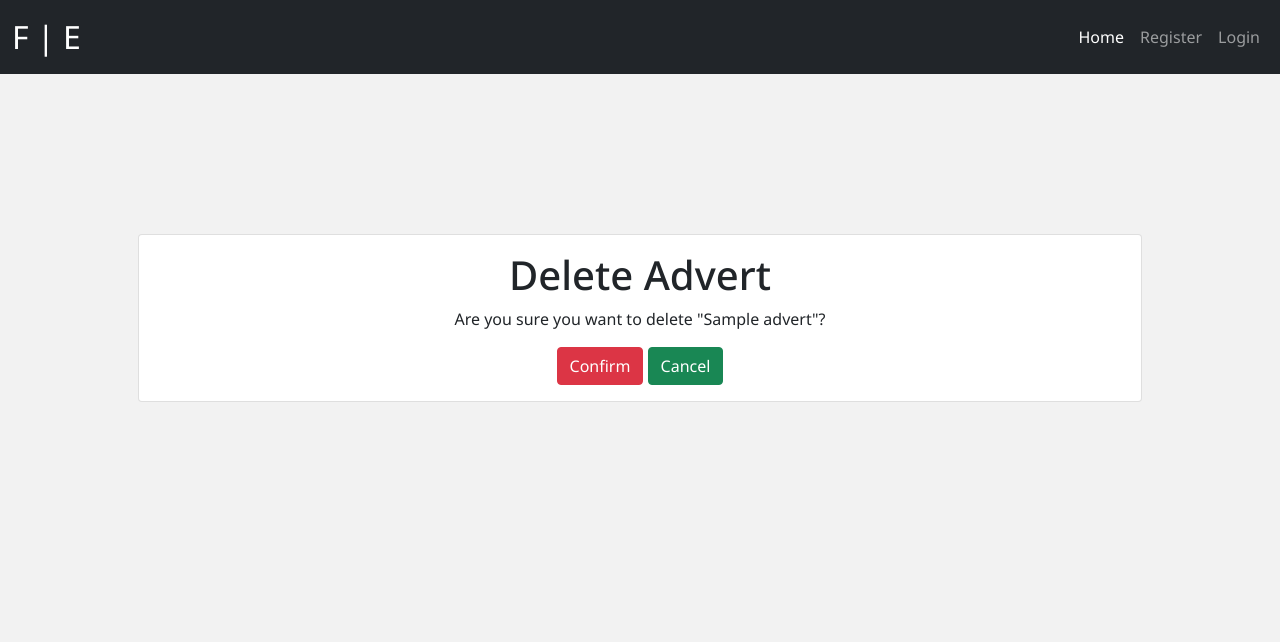
After one commit to Code-Institute-Submissions/Johnathonanon-project-4_JulyResub, a Django app: a page that uses templates/delete_advert.html in a window 1280 px wide. The commit adds this page. Shown: the top 642 px of the page. Run offline with Django 3.2, Linux system fonts and the light colour scheme; tables that the repository leaves empty hold one stand-in row (values such as "Sample post"); some libraries are stand-ins or nearby versions.

Commit message:
Fix broken create, update, and delete forms and html

```diff
--- a/firearmexchange/urls.py
+++ b/firearmexchange/urls.py
@@ -14,13 +14,14 @@ Including another URLconf
     2. Add a URL to urlpatterns:  path('blog/', include('blog.urls'))
 """
 from django.contrib import admin
+from django.urls import path, include
 from django.contrib.staticfiles.storage import staticfiles_storage
-from django.urls import path, include
 from django.views.generic.base import RedirectView
+
 
 urlpatterns = [
     path('admin/', admin.site.urls),
-    path('', include('main.urls'), name='main_urls'),
+    path("", include("main.urls"), name="main-urls"),
     path(
         "favicon.ico",
         RedirectView.as_view(url=staticfiles_storage.url("favicon.ico")),
--- a/main/forms.py
+++ b/main/forms.py
@@ -14,4 +14,4 @@ class AdvertForm(forms.ModelForm):
         Meta Class
         """
         model = Advert
-        fields = ['title', 'type', 'featured_image', 'item_make', 'item_model', 'condition', 'calibre', 'price', 'description', 'contact_details', 'seller']
+        fields = ['title', 'type', 'featured_image', 'item_make', 'item_model', 'condition', 'calibre', 'price', 'description', 'contact_details']
--- a/main/urls.py
+++ b/main/urls.py
@@ -1,10 +1,14 @@
+"""
+Main URL config
+"""
 from django.urls import path
 from . import views
-
 
 urlpatterns = [
     path('', views.AdvertList.as_view(), name='home'),
     path('my_adverts/', views.MyAdvertList.as_view(), name='my_adverts'),
     path('post_advert/', views.PostAdvert.as_view(), name='post_advert'),
+    path('<slug>_edit_advert/', views.UpdateAdvert.as_view(), name='edit_advert'),
+    path('<slug>/delete_advert', views.DeleteAdvert.as_view(), name='delete_advert'),
     path('<slug:slug>/', views.AdvertInfo.as_view(), name='advert_info'),
 ]
--- a/main/views.py
+++ b/main/views.py
@@ -1,9 +1,10 @@
 """
 Imports
 """
+from django.urls import reverse_lazy
 from django.shortcuts import render, get_object_or_404, redirect
 from django.views import generic, View
-from django.views.generic.edit import CreateView
+from django.views.generic.edit import CreateView, UpdateView, DeleteView
 from .models import Advert
 from .forms import AdvertForm
 
@@ -40,15 +41,31 @@ class PostAdvert(CreateView):
     model = Advert
     form_class = AdvertForm
     template_name = 'post_advert.html'
-    success_url = 'home'
+    success_url = reverse_lazy('home')
 
-    def post(self, request, *args, **kwargs):
-        print("processing form")
-        form = self.form_class(request.POST)
-        if form.is_valid():
-            print("about to save form")
-            form.save()
-        return redirect('home')
+    def form_valid(self, form):
+        form.instance.seller = self.request.user
+        return super().form_valid(form)
+
+
+class UpdateAdvert(UpdateView):
+    """
+    Allows user to edit an advert
+    """
+    model = Advert
+    form_class = AdvertForm
+    template_name = 'edit_advert.html'
+    success_url = reverse_lazy('home')
+
+
+class DeleteAdvert(DeleteView):
+    """
+    Allows user to delete an advert
+    """
+    model = Advert
+    form_class = AdvertForm
+    template_name = 'delete_advert.html'
+    success_url = reverse_lazy('home')
 
 
 class MyAdvertList(generic.ListView):
--- a/templates/account/logout.html
+++ b/templates/account/logout.html
@@ -18,6 +18,7 @@
         <input type="hidden" name="{{ redirect_field_name }}" value="{{ redirect_field_value }}"/>
         {% endif %}
         <button class="btn btn-danger" type="submit">{% trans 'Sign Out' %}</button>
+        <a href="/" class="btn btn-success">Cancel</a>
       </form>
     </div>
   </div>
--- /dev/null
+++ b/templates/delete_advert.html
@@ -0,0 +1,18 @@
+{% extends "base.html" %}
+
+{% block content %}
+
+<div class="container-fluid">
+  <div class="card signin-card offset-md-2">
+    <div class="card-body">
+      <h1>Delete Advert </h1>
+      <form method="post">{% csrf_token %}
+	    <p>Are you sure you want to delete "{{ advert.title }}"?</p>
+      <input type="submit" class="btn btn-danger" value="Confirm">
+      <a href="/" class="btn btn-success">Cancel</a>
+      </form>
+    </div>
+  </div>
+</div>
+
+{% endblock %}
--- a/templates/my_adverts.html
+++ b/templates/my_adverts.html
@@ -23,7 +23,8 @@
                       <p class="card-text ad-description">{{ advert.description }}</p>
                       <p class="card-text"><small class="text-muted">Advert created: {{ advert.created_on }}</small>
                       </p>
-                      <a href="#" class="btn btn-outline-dark">Edit Advert</a>
+                      <a href="{% url 'edit_advert' advert.slug %}" class="btn btn-success">Edit Advert</a>
+                      <a href="{% url 'delete_advert' advert.slug %}" class="btn btn-danger">Delete Advert</a>
                   </div>
               </div>
           </div>
```
